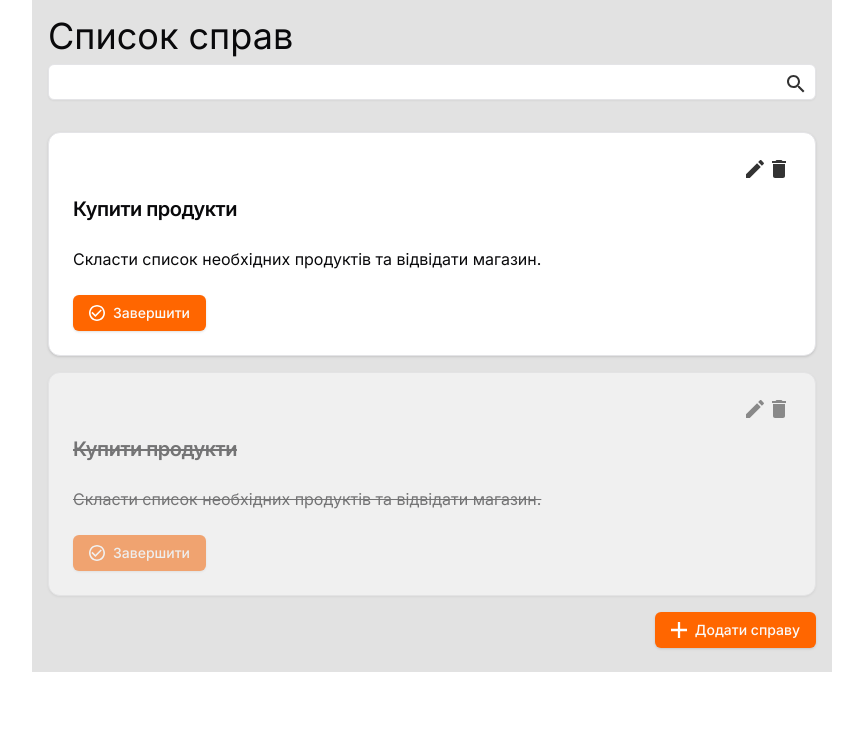
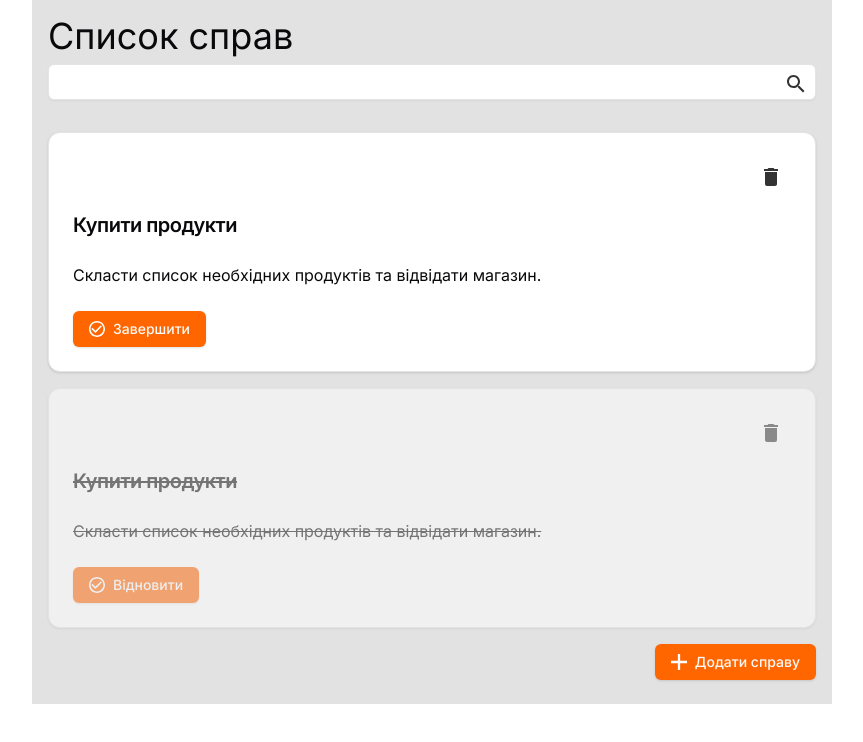
Before and after one commit to temp4422/TODO-list, a Next.js app: page / in a window 1280 px wide. Shown: the top 742 px of the page, without its empty margins (208-1071 px from the left). Built offline with nearby package versions, Linux system fonts and the light colour scheme.

Commit message:
Remove edit button

```diff
--- a/src/app/page.tsx
+++ b/src/app/page.tsx
@@ -21,7 +21,7 @@ const sampleTaskList = [
   },
 ]
 
-export type MyCardType = {
+export type MyTaskType = {
   id: number
   title: string
   content: string
@@ -32,7 +32,7 @@ export type MyCardType = {
 
 export default function Home() {
   const [taskList, setTaskList] = useState(sampleTaskList)
-  function addTask({ id, title, content, active }: MyCardType) {
+  function addTask({ id, title, content, active }: MyTaskType) {
     setTaskList([...taskList, { id, title, content, active }])
   }
 
--- a/src/components/cardBoilerplate.tsx
+++ b/src/components/cardBoilerplate.tsx
@@ -2,41 +2,17 @@ import { cn } from '@/lib/utils'
 import { Button } from '@/components/ui/button'
 // prettier-ignore
 import { Card, CardContent, CardDescription, CardFooter, CardHeader, CardTitle } from '@/components/ui/card'
-import { MyCardType } from '@/app/page'
+import { MyTaskType } from '@/app/page'
 
-export default function CardBoilerplate(card: MyCardType) {
+export default function CardBoilerplate(task: MyTaskType) {
   return (
-    <Card data-id={card.id} className={cn(`${card.active ? 'opacity-100' : 'opacity-50'}`, 'mb-4')}>
+    <Card data-id={task.id} className={cn(`${task.active ? 'opacity-100' : 'opacity-50'}`, 'mb-4')}>
       <CardHeader>
         <CardDescription className="flex justify-end relative mb-2">
-          {/* <p className="absolute left-0 text-accent text-xs font-bold border-2 p-1 border-accent">
-            домашні справи
-          </p> */}
-          <button>
-            <svg
-              width="24"
-              height="24"
-              viewBox="0 0 24 24"
-              fill="none"
-              xmlns="http://www.w3.org/2000/svg"
-            >
-              <g clipPath="url(#clip0_2054_47)">
-                <path
-                  d="M3 17.25V21H6.75L17.81 9.94L14.06 6.19L3 17.25ZM20.71 7.04C21.1 6.65 21.1 6.02 20.71 5.63L18.37 3.29C17.98 2.9 17.35 2.9 16.96 3.29L15.13 5.12L18.88 8.87L20.71 7.04Z"
-                  fill="#333333"
-                />
-              </g>
-              <defs>
-                <clipPath id="clip0_2054_47">
-                  <rect width="24" height="24" fill="white" />
-                </clipPath>
-              </defs>
-            </svg>
-          </button>
-
           <button
+            className="hover:bg-gray-100 p-2 rounded-full"
             onClick={() => {
-              card.deleteTask(card.id)
+              task.deleteTask(task.id)
             }}
           >
             <svg
@@ -54,19 +30,19 @@ export default function CardBoilerplate(card: MyCardType) {
           </button>
         </CardDescription>
         {/* <CardTitle className="text-xl">Купити продукти</CardTitle> */}
-        <CardTitle className={cn(`${card.active ? '' : 'line-through'}`, 'text-xl')}>
-          {card.title}
+        <CardTitle className={cn(`${task.active ? '' : 'line-through'}`, 'text-xl')}>
+          {task.title}
         </CardTitle>
       </CardHeader>
       <CardContent>
         {/* <p>Скласти список необхідних продуктів та відвідати магазин.</p> */}
-        <p className={cn(`${card.active ? '' : 'line-through'}`)}>{card.content}</p>
+        <p className={cn(`${task.active ? '' : 'line-through'}`)}>{task.content}</p>
       </CardContent>
       <CardFooter>
         <Button
           className="bg-accent"
           onClick={() => {
-            card.setActive(card.id)
+            task.setActive(task.id)
           }}
         >
           <svg
@@ -81,7 +57,7 @@ export default function CardBoilerplate(card: MyCardType) {
               fill="white"
             />
           </svg>
-          Завершити
+          {task.active ? 'Завершити' : 'Відновити'}
         </Button>
       </CardFooter>
     </Card>
```
